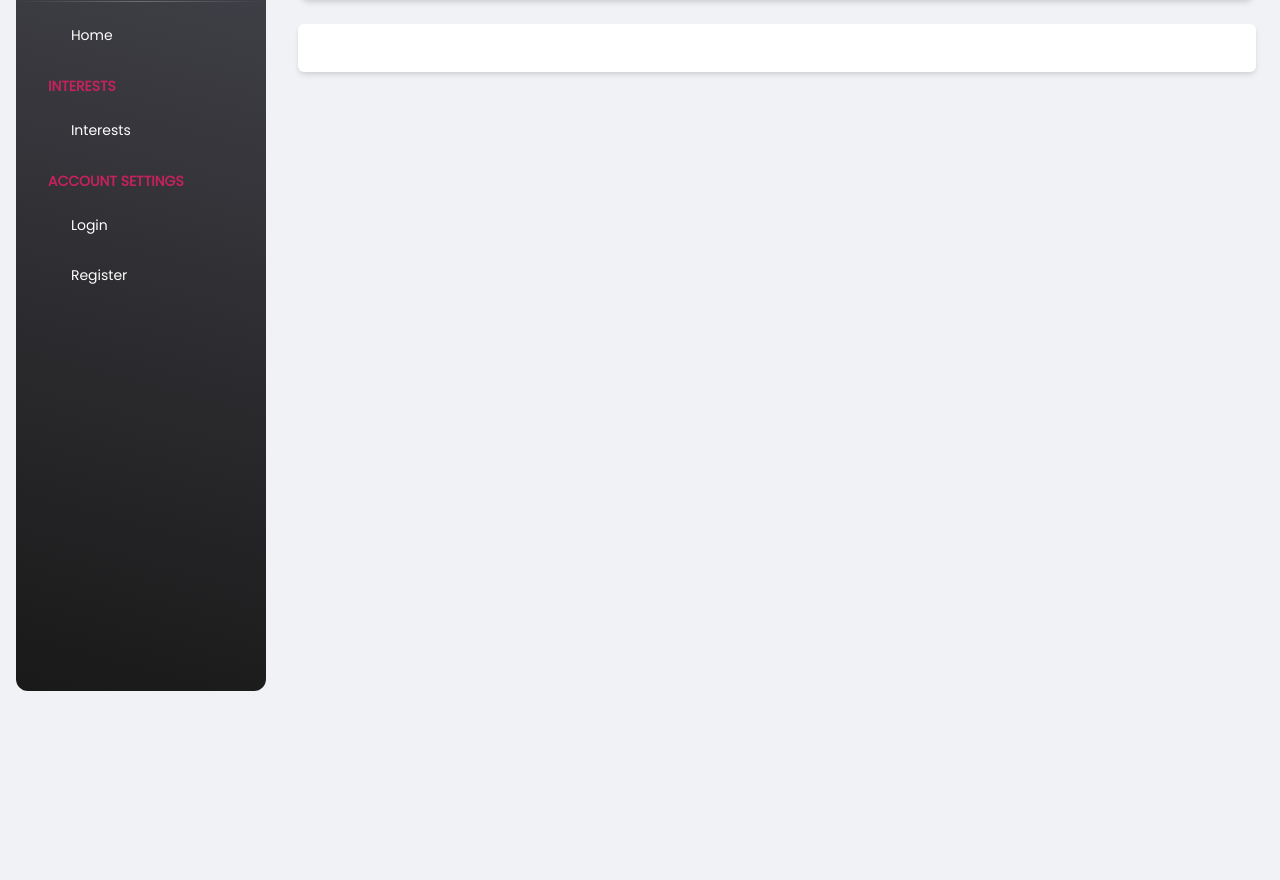
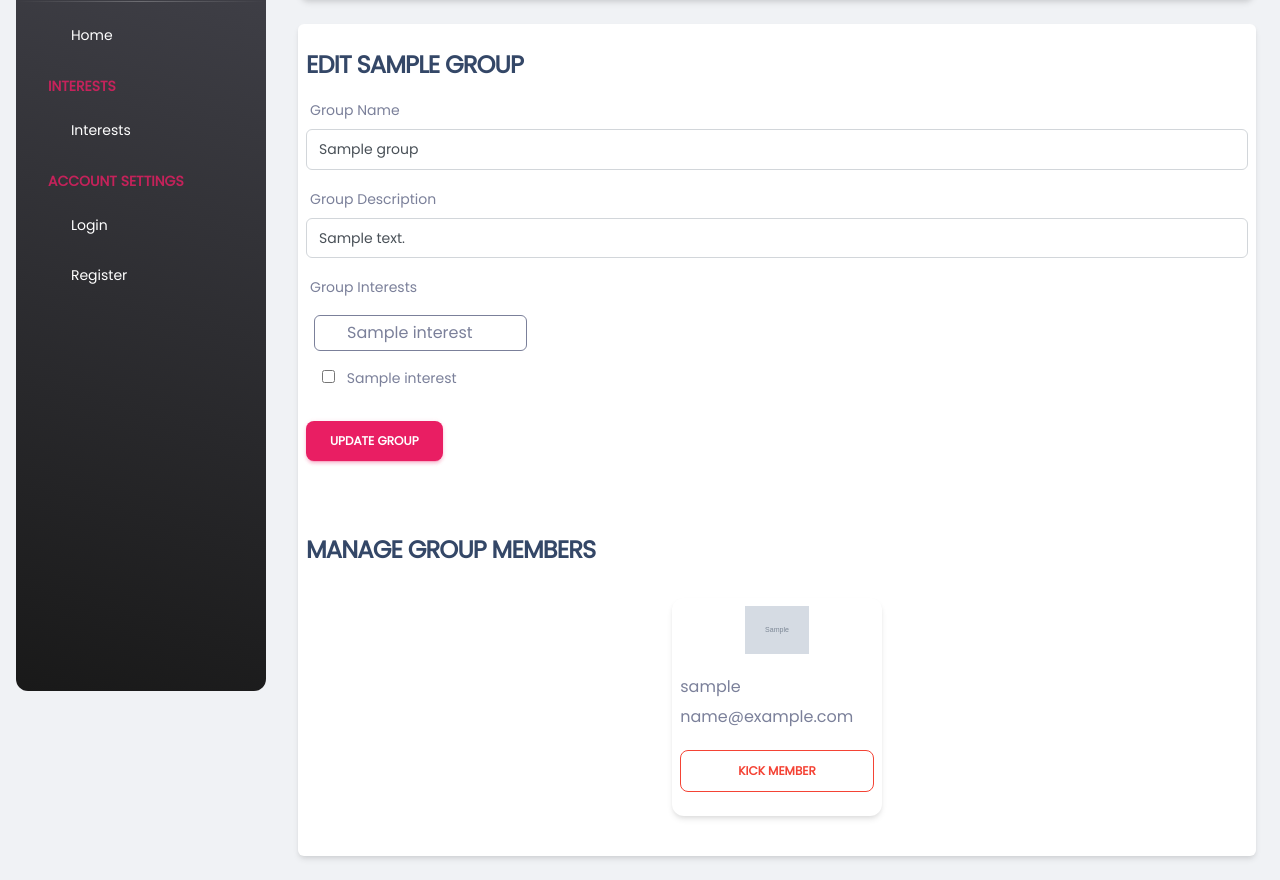
Before and after one commit to wandabi-gs/studyhive, a Django app: template templates/chat/edit.html in a window 1280 px wide. Shown: the part 93-973 px from the top of the page. Before the commit the page ends 784 px from the top, so only its background shows below. Run offline with Django 3.2, Linux system fonts and the light colour scheme; the template is opened without the code that fills it: most values are stand-ins (such as "Sample title", 1, 10 or a date in 2020); grey boxes marked "Sample" are stand-in pictures; style sheets or scripts are compiled from the project's sources; some libraries are stand-ins or nearby versions; some web fonts are replaced.

Commit message:
updated chat page

```diff
--- a/templates/chat/edit.html
+++ b/templates/chat/edit.html
@@ -1,6 +1,78 @@
 {% extends 'base.html' %}
 
 {% block title %} Edit Group - {{group.name}} {% endblock %}
+{% block content %}
+<div class="mx-auto">
+    <form method="post">
+        {% csrf_token %}
+        <div class="mb-3">
+            <h4 class="text-uppercase">Edit {{group.name}}</h4>
+        </div>
+        <div class="mb-3">
+            <label for="name" class="form-label">Group Name</label>
+            <div class="input-group input-group-outline">
+                <input type="text" name="name" id="name" class="form-control" value="{{group.name}}" required>
+            </div>
+        </div>
 
-{% block content %}
+        <div class="mb-3">
+            <label for="description" class="form-label">Group Description</label>
+            <div class="input-group input-group-outline">
+                <input type="text" name="description" id="description" class="form-control"
+                    value="{{group.description}}" required>
+            </div>
+        </div>
+        <div class="mb-3">
+            <label for="" class="form-label">Group Interests</label>
+            <div class="d-flex mb-2" style="flex-wrap: wrap;">
+                {% if group.interests.all %}
+                {% for interest in group.interests.all %}
+                <div class="m-2 d-flex align-center border border-secondary rounded py-1 px-3">
+                    <form method="post">
+                        {% csrf_token %}
+                        <input type="hidden" name="interestuid" id="interestuid" value="{{interest.uid}}">
+                        <p class="mx-3 py-0 my-0">{{interest.name}} <button class="btn p-0 m-0 ms-2 text-danger" type="submit"><i
+                                    class="fa fa-trash-can"></i></button></p>
+                    </form>
+                </div>
+                {% endfor %}
+                {% else %}
+                <p>This group does not have specified interests</p>
+                {% endif %}
+            </div>
+            <div class="d-flex" style="flex-wrap: wrap;">
+                {% for interest in interests %}
+                {% if not interest in group.interests.all %}
+                <label for="{{interest.uid}}" class="form-label mx-3">
+                    <input type="checkbox" name="interests" id="{{interest.uid}}" value="{{interest.uid}}"
+                        class="me-2" /> {{interest.name}}
+                </label>
+                {% endif %}
+                {% endfor %}
+            </div>
+            <button type="submit" name="submit" class="btn btn-primary mb-0 mt-4">Update Group</button>
+        </div>
+    </form>
+    <div class="mt-5 pt-4">
+        <h4 class="text-uppercase">Manage Group Members</h4>
+        <div class="row mt-3">
+            {% for member in members %}
+            {% if member.member.uid != user.uid %}
+            <div class="col-lg-3 col-md-6 col-sm-11 mx-auto p-3">
+                <div class="card p-2">
+                    <div class="mx-auto col-4">
+                        <img src="{{member.member.image.url}}" alt="" class="img-fluid">
+                    </div>
+                    <div class="mt-3">
+                        <p class="my-1 py-0">{{member.member.username}}</p>
+                        <p class="my-1 py-0">{{member.member.email}}</p>
+                    </div>
+                    <a href="" class="btn btn-outline-danger w-100 mt-3">Kick Member</a>
+                </div>
+            </div>
+            {% endif %}
+            {% endfor %}
+        </div>
+    </div>
+</div>
 {% endblock %}
```
Also changed, not shown: chat/views.py (+28 -2 lines), templates/chat/group.html (+11 -0 lines), 1 other file.
